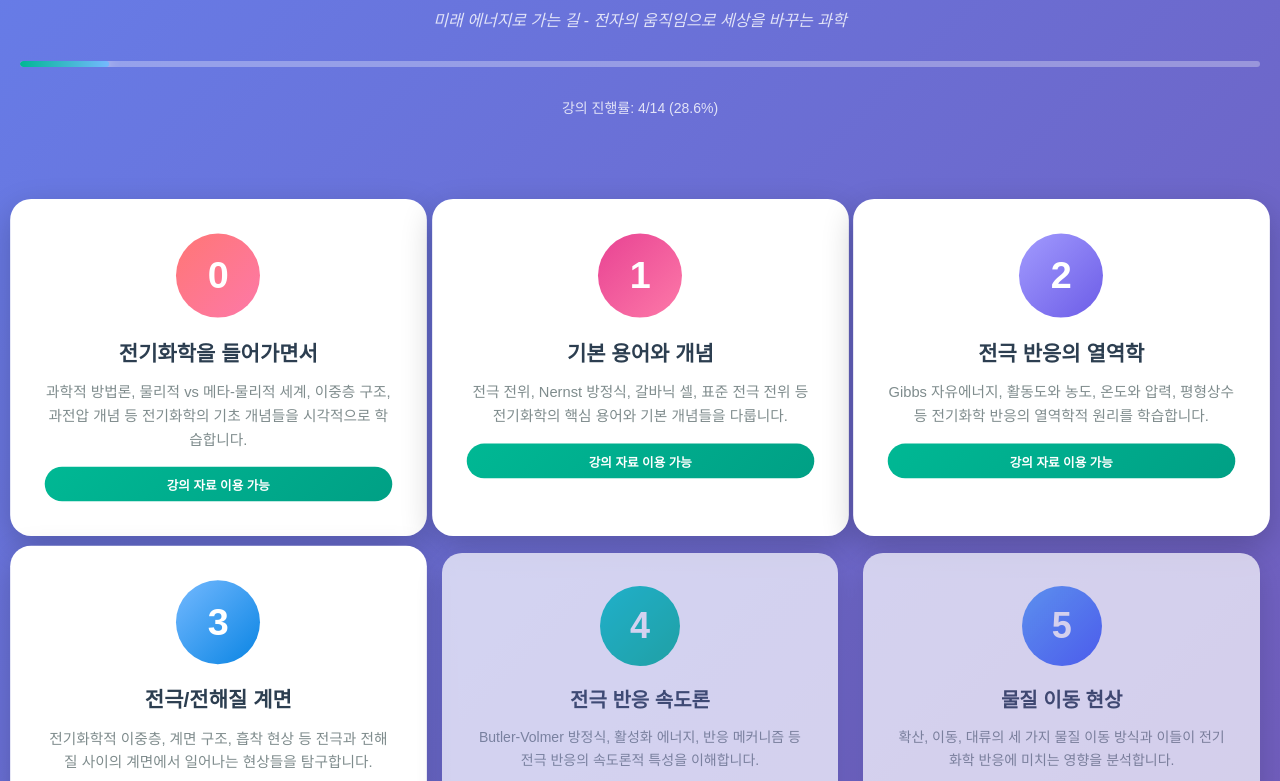
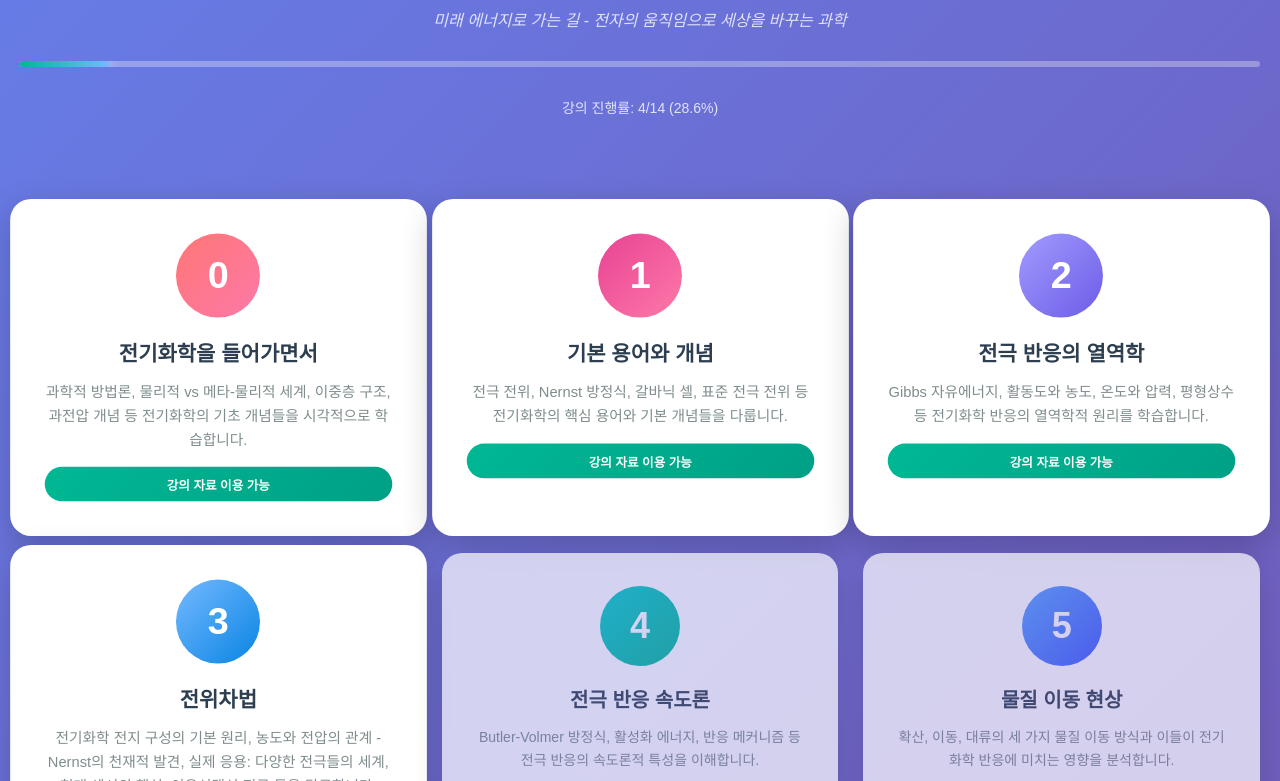
Before and after one commit to extant-ssu/basic-echem-2025, a plain HTML site: page index.html in a window 1280 px wide. Shown: the part 171-952 px from the top of the page. Drawn offline with Linux system fonts and the light colour scheme.

Commit message:
Update index.html

```diff
--- a/index.html
+++ b/index.html
@@ -337,9 +337,9 @@
             <!-- Chapter 3 - Available -->
             <div class="chapter-card chapter-3 available pulse" onclick="openChapter('ch3_00.html')">
                 <div class="chapter-number">3</div>
-                <div class="chapter-title">전극/전해질 계면</div>
+                <div class="chapter-title">전위차법</div>
                 <div class="chapter-description">
-                    전기화학적 이중층, 계면 구조, 흡착 현상 등 전극과 전해질 사이의 계면에서 일어나는 현상들을 탐구합니다.
+                    전기화학 전지 구성의 기본 원리, 농도와 전압의 관계 - Nernst의 천재적 발견, 실제 응용: 다양한 전극들의 세계, 현대 센서의 핵심: 이온선택성 전극 등을 탐구합니다.
                 </div>
                 <div class="chapter-status status-coming-soon">강의 자료 이용 가능</div>
             </div>
```
